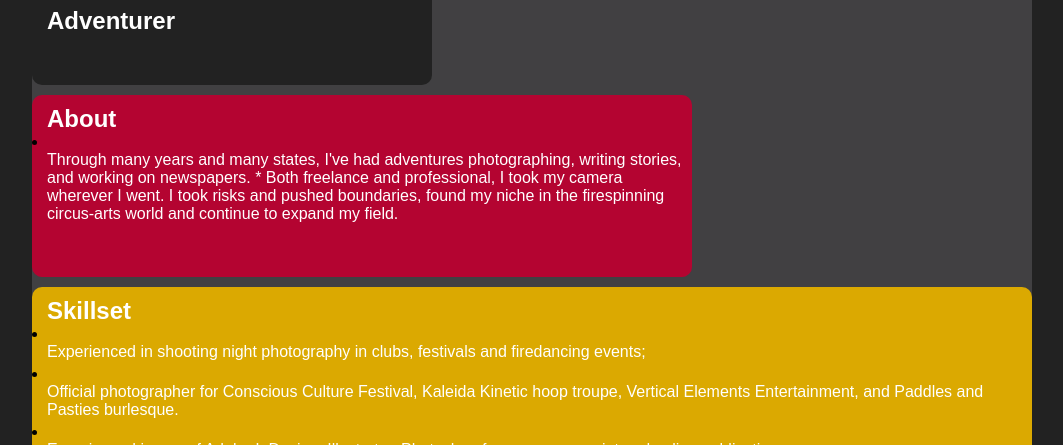
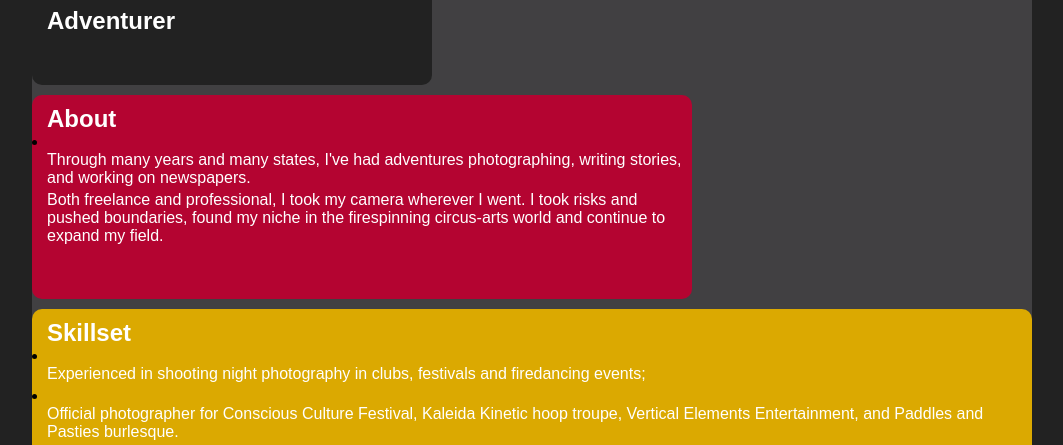
Before and after one commit to tericloth/p2-resume, a plain HTML site: page index.html in a window 1280 px wide. Shown: the part 741-1186 px from the top of the page, without its empty margins (108-1171 px from the left). Drawn offline with Linux system fonts and the light colour scheme.

Commit message:
Done done done

```diff
--- a/index.html
+++ b/index.html
@@ -42,7 +42,8 @@
 		<!-- 1st Column -->
 	<div class="grid_8 about">
 		<h2>About</h2></li>
-		<li><p>Through many years and many states, I&#39;ve had adventures photographing, writing stories, and working on newspapers. * Both freelance and professional, I took my camera wherever I went. I took risks and pushed boundaries, found my niche in the firespinning circus-arts world and continue to expand my field.</p>
+		<li><p>Through many years and many states, I&#39;ve had adventures photographing, writing stories, and working on newspapers.</p>
+		 <p> Both freelance and professional, I took my camera wherever I went. I took risks and pushed boundaries, found my niche in the firespinning circus-arts world and continue to expand my field.</p>
 	</div>
 
 
```
